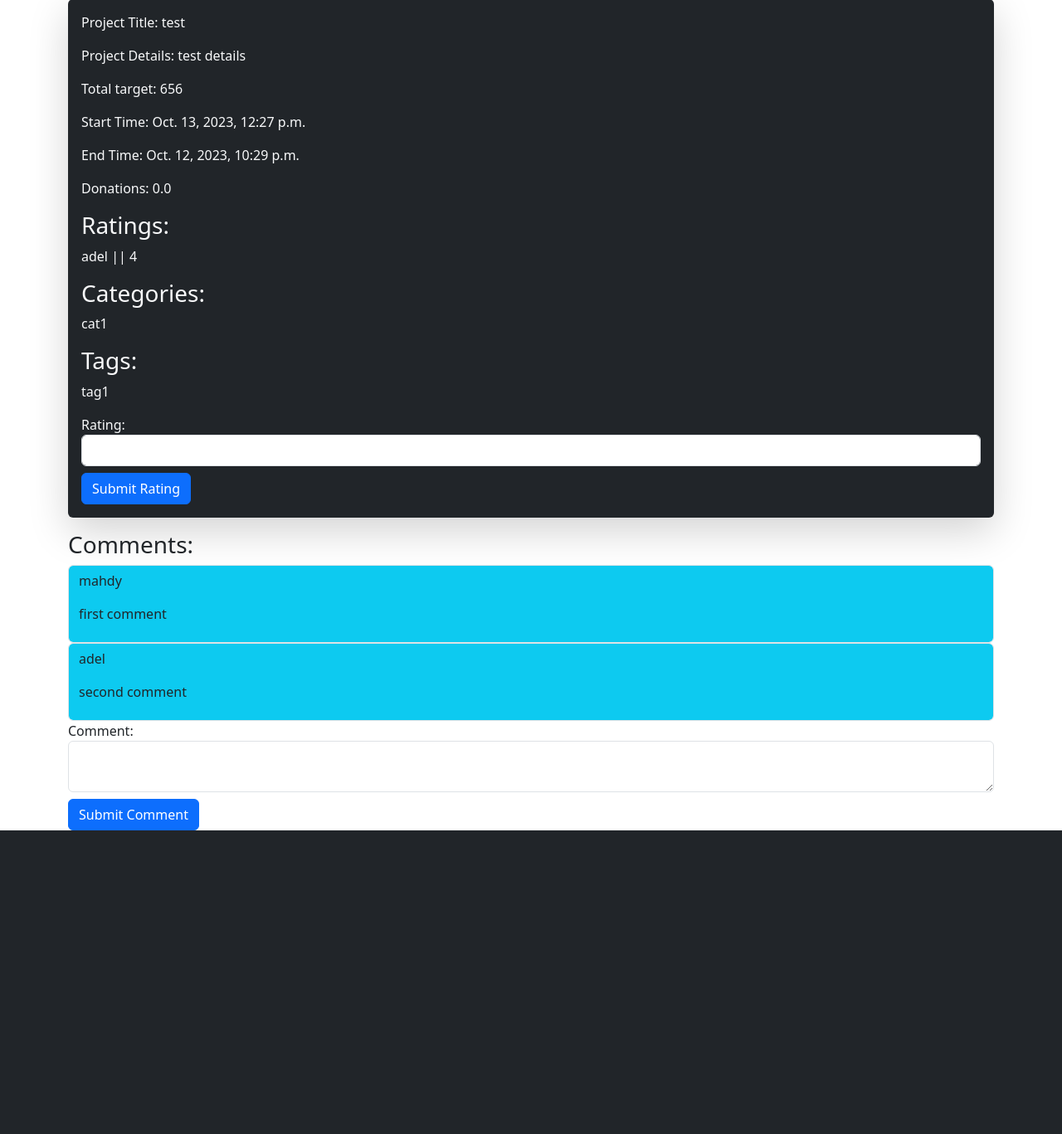
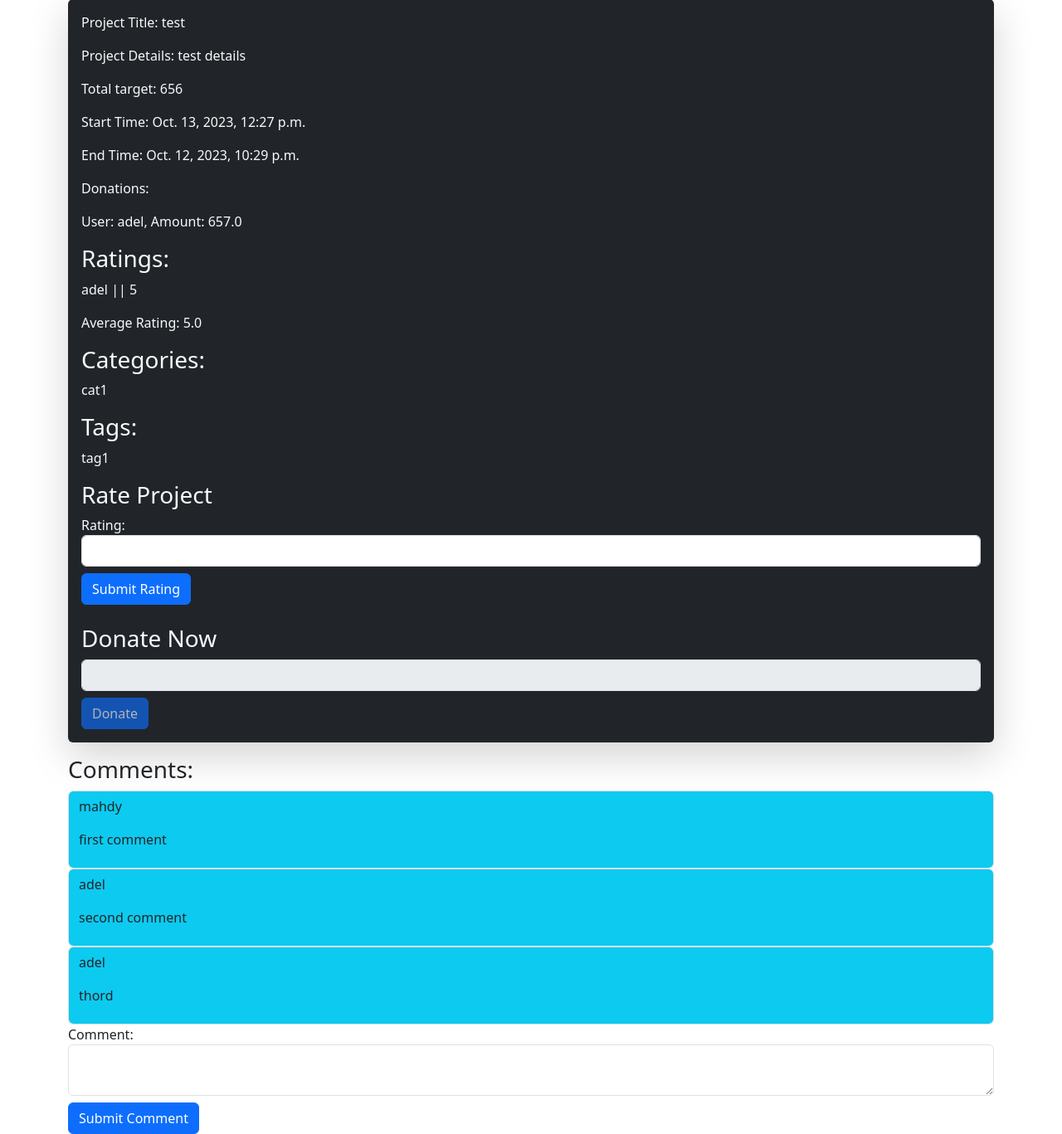
Before and after one commit to Ahmeed-Sayed/crowd_funding_ITI_django, a Django app: page /projects/1/projectDetails/ in a window 1280 px wide. Shown: the part 111-1478 px from the top of the page at 83% size. Before the commit the page ends 1112 px from the top, so only its background shows below. Run offline with Django 4.2, Linux system fonts and the light colour scheme; data comes from the database, SQL or seed files in the repository; some libraries are stand-ins or nearby versions.

Commit message:
added donation feature

```diff
--- a/projects/admin.py
+++ b/projects/admin.py
@@ -11,3 +11,4 @@ admin.site.register(UserProjectRating)
 admin.site.register(PictuersModel)
 admin.site.register(ProjectReportModel)
 admin.site.register(CommentReportModel)
+admin.site.register(DonationModel)
--- a/projects/forms.py
+++ b/projects/forms.py
@@ -1,5 +1,5 @@
 from django import forms
-from .models import ProjectsModel, UserProjectRating, CommentsModel
+from .models import ProjectsModel, UserProjectRating, CommentsModel,DonationModel
 
 
 class ProjectCreationForm(forms.ModelForm):
@@ -39,3 +39,14 @@ class RatingForm(forms.ModelForm):
     class Meta:
         model = UserProjectRating
         fields = ['rating']
+    def __init__(self, *args, **kwargs):
+        super(RatingForm, self).__init__(*args, **kwargs)
+        self.fields["rating"].widget = forms.NumberInput(attrs={"class": "form-control"})
+
+class DonationForm(forms.ModelForm):
+    class Meta:
+        model=DonationModel
+        fields=('donation',)
+    def __init__(self, *args, **kwargs):
+        super(DonationForm, self).__init__(*args, **kwargs)
+        self.fields["donation"].widget = forms.NumberInput(attrs={"class": "form-control"})
--- a/projects/models.py
+++ b/projects/models.py
@@ -25,8 +25,8 @@ class ProjectsModel(models.Model):
     tags = models.ManyToManyField(TagsModel)
     start_time = models.DateTimeField()
     end_time = models.DateTimeField()
-    donations = models.FloatField(default=0)
-
+    completed=models.BooleanField(default=False)
+    closed=models.BooleanField(default=False)
     def __str__(self):
         return self.title
 
@@ -70,3 +70,12 @@ class CommentReportModel(models.Model):
         ProjectsModel, related_name="commentReports", on_delete=models.CASCADE
     )
     text = models.TextField(max_length=200)
+
+class DonationModel(models.Model):
+    user = models.ForeignKey(UserProfile, on_delete=models.CASCADE)
+    project = models.ForeignKey(
+        ProjectsModel, related_name="donations", on_delete=models.CASCADE
+    )
+    donation = models.FloatField()
+    def __self__(self):
+        return self.donation
--- a/projects/templates/projects/projectDetails.html
+++ b/projects/templates/projects/projectDetails.html
@@ -14,12 +14,18 @@
   <p>Total target: {{ currentProject.target }}</p>
   <p>Start Time: {{ currentProject.start_time }}</p>
   <p>End Time: {{ currentProject.end_time }}</p>
-  <p>Donations: {{ currentProject.donations }}</p>
+  <p>Donations:
+    {% for donation in currentProject.donations.all %}
+        <p>User: {{ donation.user.user.username }}, Amount: {{ donation.donation }}</p>
+    {% endfor %}
+    </p>
 
   <h3>Ratings:</h3>
   {% for rating in currentProject.ratings.all %}
   <p>{{ rating.user.user.username }} || {{ rating.rating }}</p>
     {% endfor %}
+<p>Average Rating: {{ averageRating }}</p>
+
 
   <h3>Categories:</h3>
   {% for category in currentProject.category.all %}
@@ -30,12 +36,26 @@
   {% for tag in currentProject.tags.all %}
   <p>{{ tag.name }}</p>
   {% endfor %}
+ <h3> Rate Project </h3>
   <form method="post" class="form-group">
     {% csrf_token %}
-    <label for="ratingInput">Rating:</label>
-    <input type="number" name="rating" id="ratingInput" class="form-control" min="1" max="5" required>
+    {{ratingForm}}
     <input type="submit" name="submit-rating" value="Submit Rating" class="btn btn-primary mt-2">
 </form>
+
+<h3 class='mt-4'> Donate Now </h3>
+<form method="post" class="form-group">
+    {% csrf_token %}
+    {% if not currentProject.completed %}
+        <input type="number" name="donation" class="form-control" min="1" required>
+        <input type="submit" value="Donate" class="btn btn-primary mt-2">
+    {% else %}
+        <input type="number" name="donation" class="form-control" min="1" disabled>
+        <input type="submit" value="Donate" class="btn btn-primary mt-2" disabled>
+    {% endif %}
+</form>
+
+
 </div>
 
 <h3>Comments:</h3>
--- a/projects/views.py
+++ b/projects/views.py
@@ -3,9 +3,10 @@ from django.views import View
 from accounts.models import UserProfile
 from .models import ProjectsModel, CommentsModel, UserProjectRating
 from django.contrib import messages
+from django.db.models import Avg
 
 # Create your views here.
-from .forms import ProjectCreationForm, CommentForm, RatingForm
+from .forms import ProjectCreationForm, CommentForm, RatingForm, DonationForm
 
 
 class CreateProject(View):
@@ -20,11 +21,9 @@ class CreateProject(View):
             return redirect(reverse("accountLogin"))
         form = ProjectCreationForm(request.POST)
         if form.is_valid():
-            project = form.save(commit=False)  # Don't save the form yet
-            project.user = UserProfile.objects.get(
-                id=request.session["profileId"]
-            )  # Set the user field
-            project.save()  # (Now save the form
+            project = form.save(commit=False)
+            project.user = UserProfile.objects.get(id=request.session["profileId"])
+            project.save()
             return redirect(reverse("createProject"))
         else:
             return render(request, "projects/create.html", {"form": form})
@@ -37,7 +36,13 @@ class ProjectDetailsView(View):
         ratingForm = RatingForm()
         projectComments = currentProject.comments.all()
         commentForm = CommentForm()
+        donationForm = DonationForm()
         projectRatings = currentProject.ratings.all()
+        averageRating = (
+            projectRatings.aggregate(Avg("rating"))["rating__avg"]
+            if projectRatings
+            else 0
+        )
         return render(
             request,
             "projects/projectDetails.html",
@@ -47,43 +52,54 @@ class ProjectDetailsView(View):
                 "projectComments": projectComments,
                 "ratingForm": ratingForm,
                 "projectRatings": projectRatings,
+                "averageRating": averageRating,
+                "donationForm": donationForm,
             },
         )
 
     def post(self, request, *args, **kwargs):
         id = kwargs.pop("id")
         currentProject = ProjectsModel.objects.get(id=id)
-        commentForm = CommentForm(request.POST or None)
         ratingForm = RatingForm(request.POST or None)
+        donationForm = DonationForm(request.POST or None)
+        total_donations = sum(
+            donation.donation for donation in currentProject.donations.all()
+        )
         currentUser = UserProfile.objects.get(id=request.session["profileId"])
-        if request.POST.get('comment'):
-         if commentForm.is_valid():
-             newComment = commentForm.save(commit=False)
-             newComment.project = currentProject
-             newComment.user = currentUser
-             newComment.save()
-         else:
-             messages.error(request, "Error in comment form")
 
+        if request.POST.get("donation"):
+            donation_amount = float(request.POST.get("donation"))
+            if total_donations < currentProject.target:
+                if donationForm.is_valid():
+                    newDonation = donationForm.save(commit=False)
+                    newDonation.project = currentProject
+                    newDonation.user = currentUser
+                    newDonation.save()
+                    total_donations += donation_amount
+                    if total_donations >= currentProject.target:
+                        currentProject.completed = True
+                        currentProject.save()
+                else:
+                    messages.error(request, "Error, failed to add donation.")
+            else:
+                messages.error(
+                    request,
+                    "This project has already reached its target. No more donations are needed.",
+                )
         if request.POST.get("rating"):
-            if (
-                ratingForm.is_valid() and currentUser != currentProject.user
-            ):  # Check if the user is not the project owner
-                # Check if a rating from this user for this project already exists
+            if ratingForm.is_valid() and currentUser != currentProject.user:
                 existingRating = UserProjectRating.objects.filter(
                     user=currentUser, project=currentProject
                 ).first()
                 if existingRating:
-                    # If it does, update the existing rating
                     existingRating.rating = ratingForm.cleaned_data["rating"]
                     existingRating.save()
                 else:
-                    # If it doesn't, create a new rating
                     newRating = ratingForm.save(commit=False)
                     newRating.project = currentProject
                     newRating.user = currentUser
                     newRating.save()
             else:
-                messages.error(request, "Error in rating form")
+                messages.error(request, "Error, Failed to add rating to project")
 
         return redirect("projectDetails", id=id)
```
Also changed, not shown: db.sqlite3, projects/migrations/0002_remove_projectsmodel_donations_donationmodel.py (added), projects/migrations/0003_projectsmodel_closed_projectsmodel_completed.py (added).
